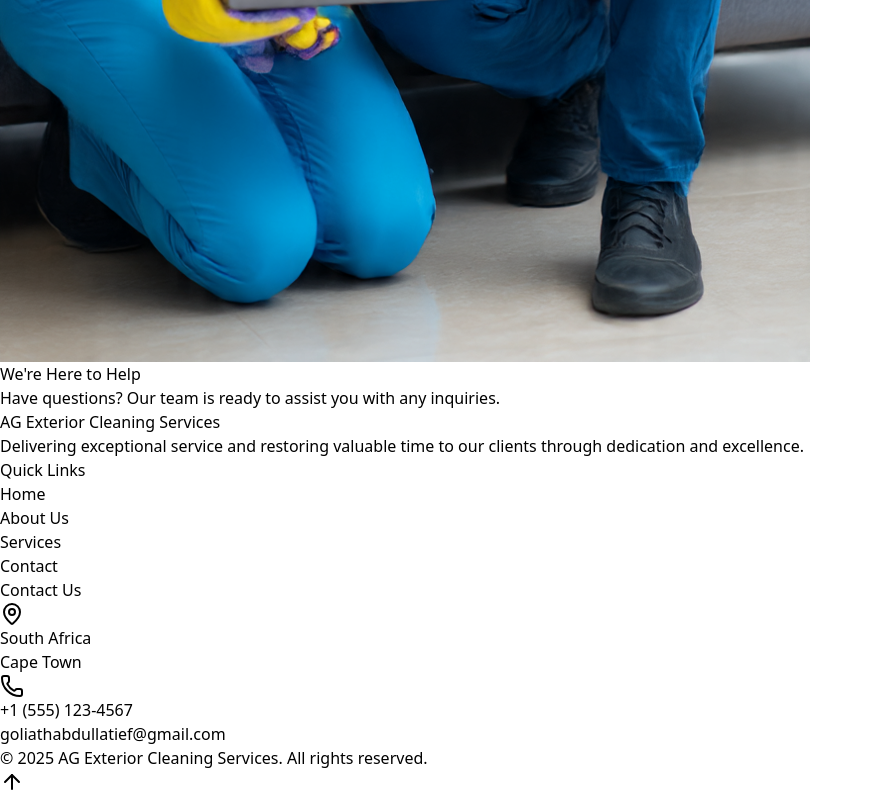
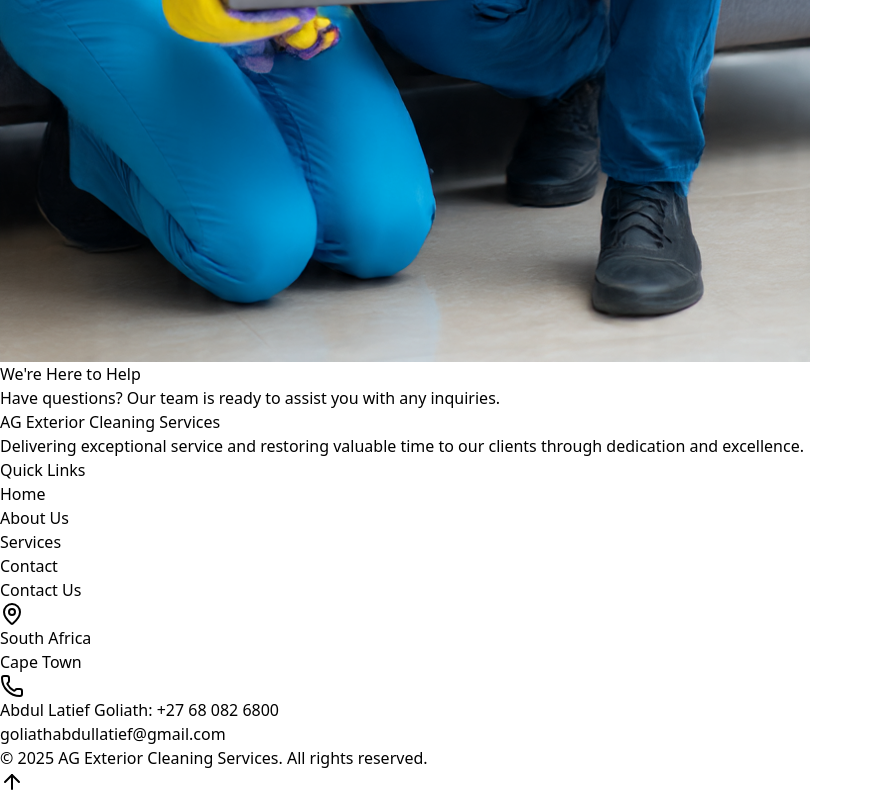
Before and after one commit to kouthardavids/shineNrise, a React (Vite) app in the folder riseandshine/ui/: page / in a window 1280 px wide. Shown: the part 9192-9992 px from the top of the page, without its empty margins (0-873 px from the left). Built offline with nearby package versions, Linux system fonts and the light colour scheme.

Commit message:
Update Footer.tsx

```diff
--- a/riseandshine/ui/src/components/Footer.tsx
+++ b/riseandshine/ui/src/components/Footer.tsx
@@ -56,7 +56,7 @@ const Footer = () => {
                             <li className="flex items-center gap-3">
                                 <Phone className="h-5 w-5 text-green-400 flex-shrink-0" />
                                 <a href="tel:+15551234567" className="text-gray-400 hover:text-white transition-colors">
-                                    +1 (555) 123-4567
+                                    Abdul Latief Goliath: +27 68 082 6800
                                 </a>
                             </li>
                             <a href="mailto:goliathabdullatief@gmail.com" className="text-gray-400 hover:text-white transition-colors">
```
